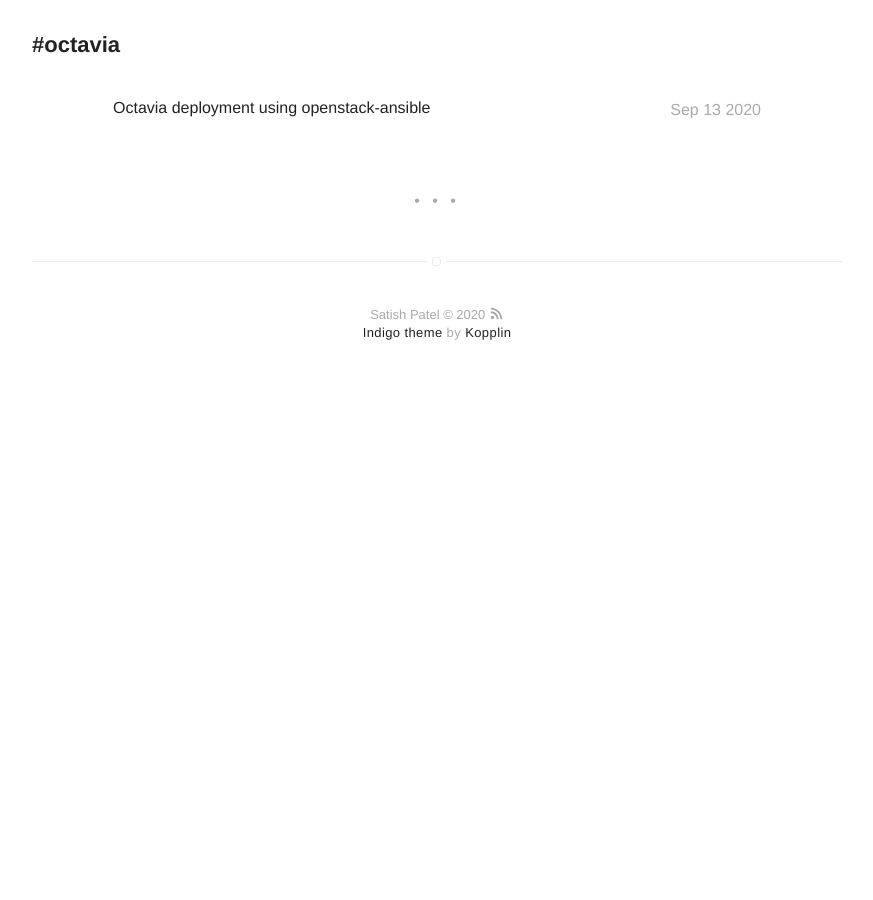
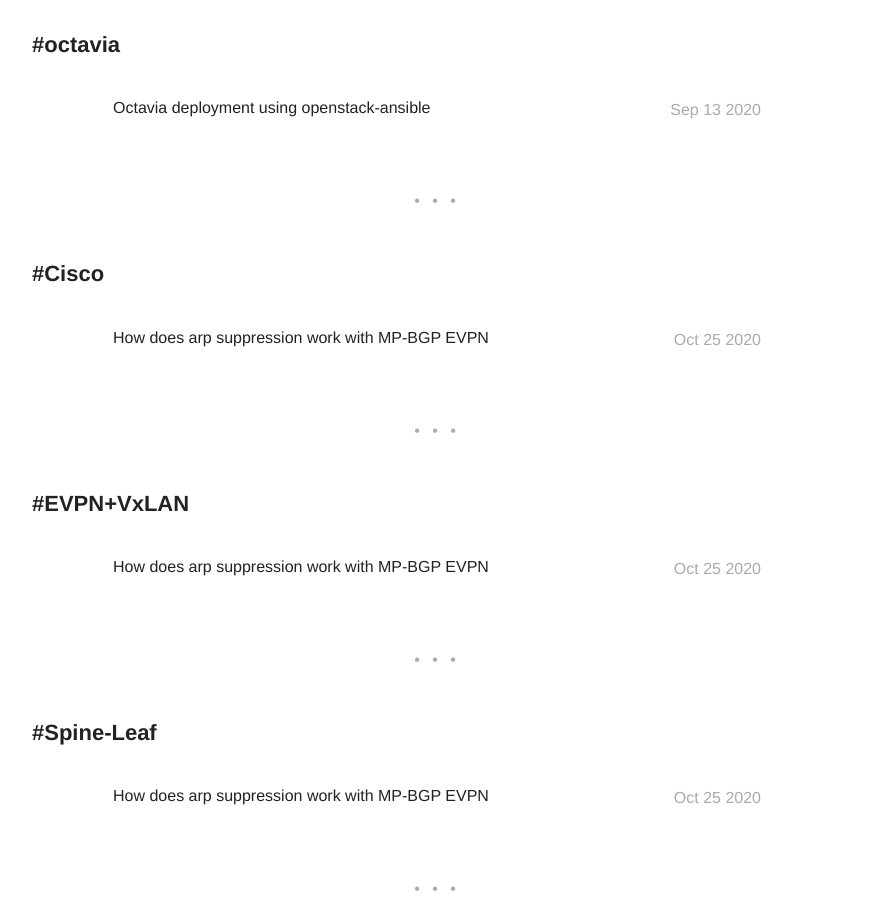
Before and after one commit to satishdotpatel/satishdotpatel.github.io, a Jekyll site: the page built from tags.html, in a window 1280 px wide and 900 px high, scrolled down 2320 px. Shown: the whole window, without its empty margins (203-1076 px from the left). Built offline with Jekyll 4.4.1, drawn with Linux system fonts in a browser that asks for light colours; emoji names are drawn with the system emoji font; before the commit the page ends 2725 px from its top, so only the background shows below that; some of the changed lines change nothing that is shown; some of the changed text lies outside the part shown.

Commit message:
adding arp-suppression

````diff
--- a/_config.yml
+++ b/_config.yml
@@ -8,7 +8,7 @@ description: A blog about technology and stuff related
 # if it's an external image, update below for true
 # better with square images
 external-image: false
-picture: assets/images/profile.jpg
+picture: assets/images/spatel.jpg
 
 # If you want to include your resume, set to true
 # and specify source (external or local).
--- /dev/null
+++ b/_posts/2020-10-25-how-does-arp-suppression-work-mp-bgp-evpn.markdown
@@ -0,0 +1,240 @@
+---
+title: "How does arp suppression work with MP-BGP EVPN"
+layout: post
+date: 2020-10-25
+image: /assets/images/2020-10-25-how-does-arp-suppression-work-mp-bgp-evpn/spine-leaf.png
+headerImage: true
+tag:
+- Cisco
+- EVPN+VxLAN
+- Spine-Leaf
+category: blog
+blog: true
+author: Satish Patel
+description: "How does arp suppression work with MP-BGP EVPN"
+
+---
+
+ARP suppression is an enhancement provided by the MP-BGP EVPN control plane to reduce network flooding caused by broadcast traffic from ARP requests. When ARP suppression is enabled for a VNI, its VTEPs each maintain an ARP suppression cache table for known IP hosts and their associated MAC addresses in the VNI segment. when an end host in the VNI sends an ARP request for another end-host IP address, its local VTEP intercepts the ARP request and checks for the ARP-resolved IP address in its ARP suppression cache table. If it finds a match, the local VTEP sends an ARP response on behalf of the remote end host. The local host then learns the MAC address of the remote host in the ARP response. If the local VTEP doesn’t have the ARP-resolved IP address in its ARP suppression table, it floods the ARP request to the other VTEPs in the VNI. This ARP flooding can occur for the initial ARP request to a silent host in the network. The VTEPs in the network don’t see any traffic from the silent host until another host sends an ARP request for its IP address, and an ARP response is sent back. After the local VTEP learns about the MAC and IP addresses of the silent host, the information is distributed through the MP-BGP EVPN control plane to all other VTEPs. Any subsequent ARP requests do not need to be flooded.
+
+I'm going to demonstrate how ARPs get suppressed with small lab work.
+
+![<img>](/assets/images/2020-10-25-how-does-arp-suppression-work-mp-bgp-evpn/spine-leaf-arp-diag.png)
+
+As you can see in above diagram i have two host in my spine-leaf fabric which i am going to use generate arp to see if my arp getting suppress or not populating in MP-BGP contole plane.
+
+Vlan-to-vni mapping
+
+```
+vlan 64
+  name inside
+  vn-segment 10064
+```
+
+nve1 interface mapping with vni/multicast (without suppress-arp option)
+
+```
+interface nve1
+  no shutdown
+  description ** VTEP/NVE Interface **
+  host-reachability protocol bgp
+  source-interface loopback1
+  member vni 10064
+    mcast-group 239.1.2.3
+```
+
+Lets start sending arp packets from leaf-2-host (from 10.64.0.200 to 10.64.0.100). I'm using following command to delete arp and then send 10 icmp packet to generate arp. (following one liner script will generate 10 arp boradcast packets)
+
+```
+
+[root@leaf-2-host ~]# for qw in `seq 1 10`; do arp -d 10.64.0.100 ; ping 10.64.0.100 -c 1; done
+
+```
+
+Run tcpdump on leaf-1-host (10.64.0.100) to capture arp packets. (as you can see in following output we received 10 arp boradcast packets, This results showing us without suppress-arp we are seeing flood of arp packets).
+
+```
+[root@leaf-1-host ~]# tcpdump -i eth0 -nn arp
+tcpdump: verbose output suppressed, use -v or -vv for full protocol decode
+listening on eth0, link-type EN10MB (Ethernet), capture size 262144 bytes
+23:56:31.285166 ARP, Request who-has 10.64.0.100 tell 10.64.0.200, length 46
+23:56:31.285179 ARP, Reply 10.64.0.100 is-at 48:df:37:40:8c:04, length 28
+23:56:31.290919 ARP, Request who-has 10.64.0.100 tell 10.64.0.200, length 46
+23:56:31.290932 ARP, Reply 10.64.0.100 is-at 48:df:37:40:8c:04, length 28
+23:56:31.296903 ARP, Request who-has 10.64.0.100 tell 10.64.0.200, length 46
+23:56:31.296916 ARP, Reply 10.64.0.100 is-at 48:df:37:40:8c:04, length 28
+23:56:31.302835 ARP, Request who-has 10.64.0.100 tell 10.64.0.200, length 46
+23:56:31.302848 ARP, Reply 10.64.0.100 is-at 48:df:37:40:8c:04, length 28
+23:56:31.308753 ARP, Request who-has 10.64.0.100 tell 10.64.0.200, length 46
+23:56:31.308767 ARP, Reply 10.64.0.100 is-at 48:df:37:40:8c:04, length 28
+23:56:31.314646 ARP, Request who-has 10.64.0.100 tell 10.64.0.200, length 46
+23:56:31.314659 ARP, Reply 10.64.0.100 is-at 48:df:37:40:8c:04, length 28
+23:56:31.320567 ARP, Request who-has 10.64.0.100 tell 10.64.0.200, length 46
+23:56:31.320580 ARP, Reply 10.64.0.100 is-at 48:df:37:40:8c:04, length 28
+23:56:31.326435 ARP, Request who-has 10.64.0.100 tell 10.64.0.200, length 46
+23:56:31.326448 ARP, Reply 10.64.0.100 is-at 48:df:37:40:8c:04, length 28
+23:56:31.332247 ARP, Request who-has 10.64.0.100 tell 10.64.0.200, length 46
+23:56:31.332260 ARP, Reply 10.64.0.100 is-at 48:df:37:40:8c:04, length 28
+23:56:31.337968 ARP, Request who-has 10.64.0.100 tell 10.64.0.200, length 46
+23:56:31.337981 ARP, Reply 10.64.0.100 is-at 48:df:37:40:8c:04, length 28
+23:56:36.623865 ARP, Request who-has 10.64.0.200 tell 10.64.0.100, length 28
+23:56:36.623992 ARP, Reply 10.64.0.200 is-at 8c:dc:d4:b1:38:28, length 46
+```
+
+Lets enable suppress-arp on VNI 10064/Vlan64 on both leaf-1 and leaf-2 and run same test to see the results.
+
+```
+leaf-1(config)# int nve1
+leaf-1(config-if-nve)# member vni 10064
+leaf-1(config-if-nve-vni)# suppress-arp
+
+leaf-2(config)# int nve1
+leaf-2(config-if-nve)# member vni 10064
+leaf-2(config-if-nve-vni)# suppress-arp
+```
+
+Let's verify arp suppression is enabled on vlan 64 or not.
+
+```
+leaf-2# show ip arp suppression topo-info 64
+ARP L2RIB Topology information
+Topo-id  ARP-suppression mode(HMM SDB value)
+64       L2 ARP Suppression
+```
+In above output its saying you does have arp suppression enabled for L2 ( we don't have Anycast distibuted gateway otherwise you should see L2/L3 ARP Suppression)
+
+Let's verify arp suppression entries in table. (as you can see suppression-cache table is empty because host didn't send any arp packet yet)
+
+```
+leaf-2# show ip arp suppression-cache vlan 64
+
+Flags: + - Adjacencies synced via CFSoE
+       L - Local Adjacency
+       R - Remote Adjacency
+       L2 - Learnt over L2 interface
+       PS - Added via L2RIB, Peer Sync
+       RO - Dervied from L2RIB Peer Sync Entry
+
+Ip Address      Age      Mac Address    Vlan Physical-ifindex    Flags    Remote Vtep Addrs
+
+```
+
+Let send 1 icmp packet from leaf-2-host to leaf-1-host and capture arp packet on tcpdump on leaf-1-host
+
+```
+[root@leaf-2-host ~]# ping 10.64.0.100 -c 1
+```
+
+On host-1-leaf tcpdump we noticed 1 arp packet has been recived from leaf-2-host and it reply back with own mac address.
+
+```
+[root@leaf-1-host ~]# tcpdump -i eth0 -nn arp
+tcpdump: verbose output suppressed, use -v or -vv for full protocol decode
+listening on eth0, link-type EN10MB (Ethernet), capture size 262144 bytes
+00:19:42.678381 ARP, Request who-has 10.64.0.100 tell 10.64.0.200, length 46
+00:19:42.678399 ARP, Reply 10.64.0.100 is-at 48:df:37:40:8c:04, length 28
+
+```
+
+Lets verify leaf-2 VTEP arp suppression-cache table. ( Now we can see both IP/MAC entires in arp suppression-cache table where L2 flags saying this is local host and R flags saying its located on remote Vtep Addrs 10.255.255.10, MP-BGP pushed IP/MAC entires to all VTEP so now each Vtep knows where these ip/macs located so it doesn't need to send BUM traffic again to discover them )
+
+```
+# show ip arp suppression-cache vlan 64
+
+Flags: + - Adjacencies synced via CFSoE
+       L - Local Adjacency
+       R - Remote Adjacency
+       L2 - Learnt over L2 interface
+       PS - Added via L2RIB, Peer Sync
+       RO - Dervied from L2RIB Peer Sync Entry
+
+Ip Address      Age      Mac Address    Vlan Physical-ifindex    Flags    Remote Vtep Addrs
+
+10.64.0.200     00:05:38 8cdc.d4b1.3828   64 port-channel621     L2
+10.64.0.100     00:05:38 48df.3740.8c04   64 (null)              R        10.255.255.10
+
+```
+
+Lets run our previous arp flood test again and see how arp-suppression reduce flood of arp, sending arp packet from leaf-2-host to leaf-1-host, sending 10 arp packet using for loop. Other side on leaf-1-host we will run tcpdump to capture packets to see how many arp packet we will receive.
+
+```
+[root@leaf-2-20 ~]# for qw in `seq 1 10`; do arp -d 10.64.0.100 ; ping 10.64.0.100 -c 1; done
+
+```
+
+On leaf-1-host tcpdump output. (no activity on leaf-1-host that means it doesn't received any arp flood)
+
+```
+[root@leaf-2-10 ~]# tcpdump -i bond0.64 -nn arp
+tcpdump: verbose output suppressed, use -v or -vv for full protocol decode
+listening on bond0.64, link-type EN10MB (Ethernet), capture size 262144 bytes
+
+```
+
+Lets check arp-suppression statistics to check hit or miss cache. (In following output you can see line Suppressed: Total 10, Requests 0, Requests on L2 10, that indicate received 10 L2 request and all 10 got suppressed, Vtep didn't flood arp packet)
+
+```
+leaf-2# show ip arp suppression-cache statistics
+
+ARP packet statistics for suppression-cache
+
+Suppressed:
+Total 10, Requests 0, Requests on L2 10, Gratuitous 0, Gratuitous on L2 0       <------ 10 request suppressed
+
+Forwarded :
+Total: 0
+ L3 mode : 	Requests 0, Replies 0
+		Request on core port 0, Reply on core port 0,
+		Flood ARP Probe 0,
+		Dropped 0
+ L2 mode : 	Requests 0, Replies 0
+		Request on core port 0, Reply on core port 0,
+		Flood ARP Probe 0,
+		Dropped 0
+
+Received:
+Total: 10
+ L3 mode: 	Requests 0, Replies 0                       <------ you can see L3 distributed gateway counters here.
+		Local Request 0, Local Responses 0
+		Gratuitous 0, Dropped 0
+ L2 mode : 	Requests 10, Replies 0                       <------ 10 L2 request recived
+		Gratuitous 0, Dropped 0
+ARP suppression-cache Local entry statistics
+Adds 10, Deletes 0
+
+```
+
+Lets clear arp tables and try to send 10 more arp packet to see how does it behave. (This time it forwarded 4 arp packets out of 10 packets and 6 got suppressed )
+
+```
+leaf-2# show ip arp suppression-cache statistics
+
+ARP packet statistics for suppression-cache
+
+Suppressed:
+Total 16, Requests 0, Requests on L2 16, Gratuitous 0, Gratuitous on L2 0     <---- This time 6 arp packet got suppressed.
+
+Forwarded :
+Total: 5
+ L3 mode : 	Requests 0, Replies 0
+		Request on core port 0, Reply on core port 0,
+		Flood ARP Probe 0,
+		Dropped 0
+ L2 mode : 	Requests 4, Replies 1                                         <---- 4 arp packets floods out because it has no entries in cache
+		Request on core port 4, Reply on core port 0,
+		Flood ARP Probe 0,
+		Dropped 0
+
+Received:
+Total: 31
+ L3 mode: 	Requests 0, Replies 0
+		Local Request 0, Local Responses 0
+		Gratuitous 0, Dropped 0
+ L2 mode : 	Requests 20, Replies 1
+		Gratuitous 0, Dropped 0
+ARP suppression-cache Local entry statistics
+Adds 36, Deletes 2
+
+```
+
+Above test showing arp-suppression as clear advantage on large scale network to reduce overall BUM traffic.
````
Also changed, not shown: assets/images/2020-10-25-how-does-arp-suppression-work-mp-bgp-evpn/spine-leaf-arp-diag.png (added), assets/images/2020-10-25-how-does-arp-suppression-work-mp-bgp-evpn/spine-leaf-arp.png (added).
